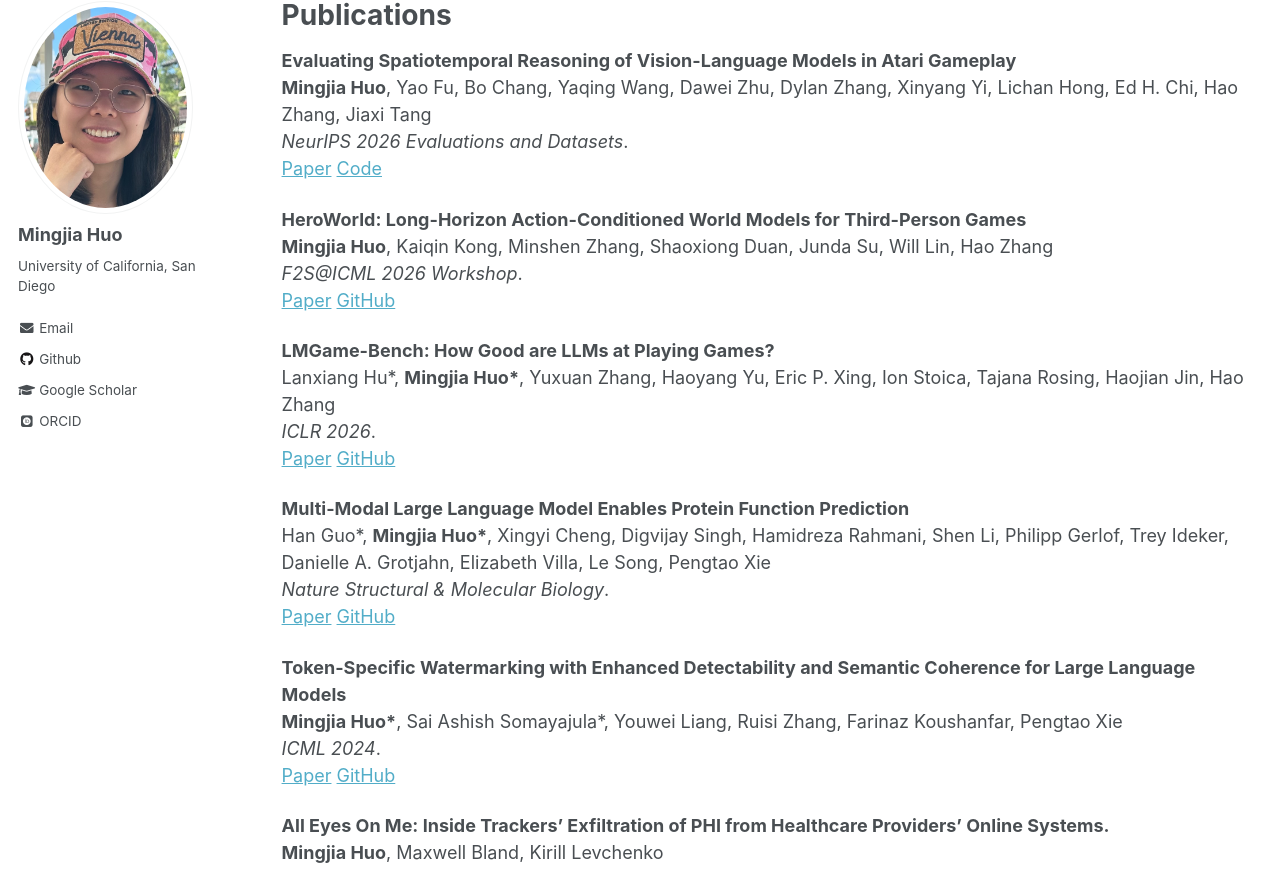
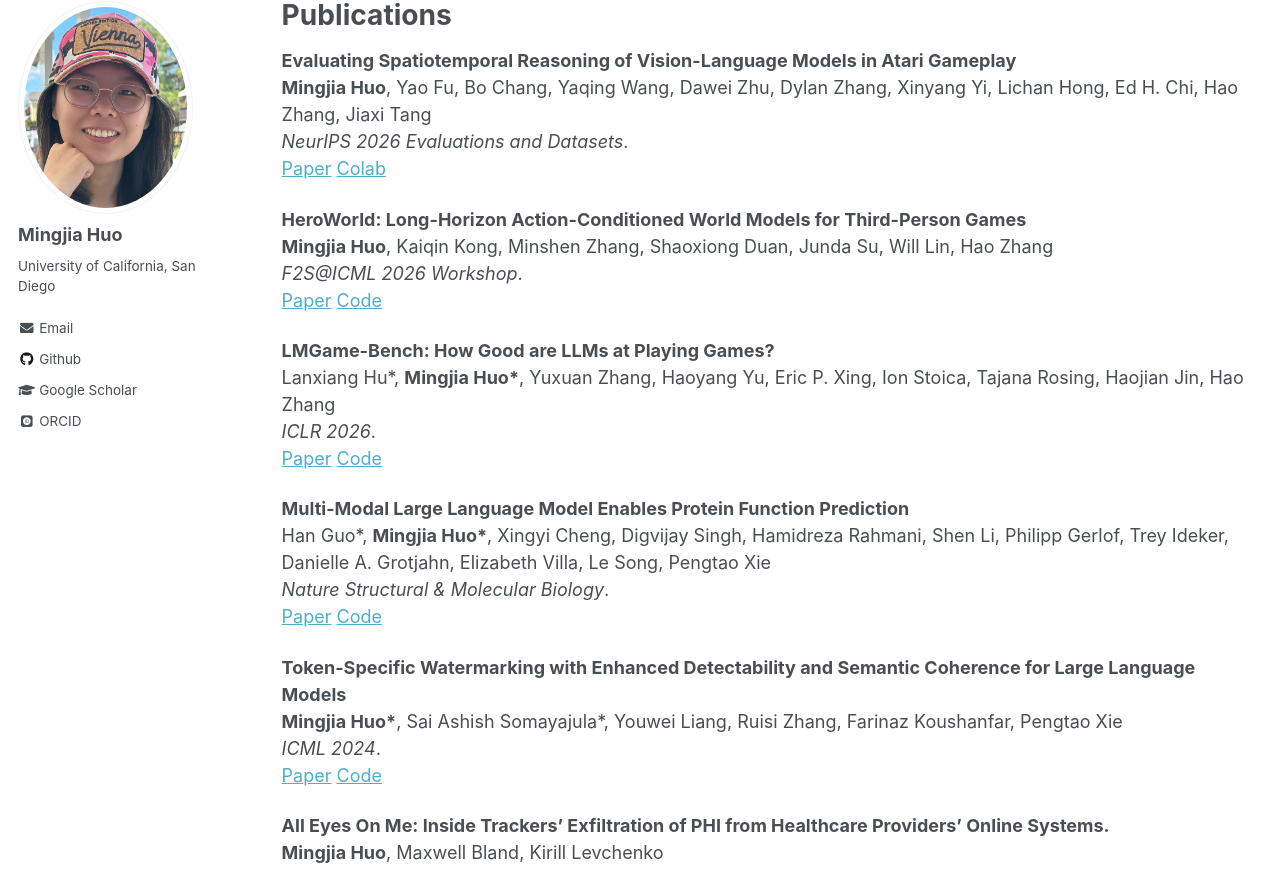
Before and after one commit to mignonjia/mignonjia.github.io, a Jekyll site: the page built from _pages/publications.md, in a window 1280 px wide and 1258 px high. Shown: the part 117-986 px from the top of the window. Built offline with Jekyll 4.4.1, drawn with Linux system fonts in a browser that asks for light colours; some web fonts are replaced.

Commit message:
Relabel publication code links
Rename GitHub links to Code; label AtariBench link as Colab.

Co-Authored-By: Claude Opus 5.5 <noreply@anthropic.com>

```diff
--- a/_pages/publications.md
+++ b/_pages/publications.md
@@ -7,31 +7,31 @@ author_profile: true
 <b>Evaluating Spatiotemporal Reasoning of Vision-Language Models in Atari Gameplay</b><br>
 <b>Mingjia Huo</b>, Yao Fu, Bo Chang, Yaqing Wang, Dawei Zhu, Dylan Zhang, Xinyang Yi, Lichan Hong, Ed H. Chi, Hao Zhang, Jiaxi Tang <br>
 <i>NeurIPS 2026 Evaluations and Datasets</i>.<br>
-<a href="https://mignonjia.github.io/AtariBench/">Paper</a> <a href="https://colab.research.google.com/drive/1QGKH3j1goKbDgQy1sJCPXkpEb-tFy38Y">Code</a>
+<a href="https://mignonjia.github.io/AtariBench/">Paper</a> <a href="https://colab.research.google.com/drive/1QGKH3j1goKbDgQy1sJCPXkpEb-tFy38Y">Colab</a>
 
 
 <b>HeroWorld: Long-Horizon Action-Conditioned World Models for Third-Person Games</b><br>
 <b>Mingjia Huo</b>, Kaiqin Kong, Minshen Zhang, Shaoxiong Duan, Junda Su, Will Lin, Hao Zhang <br>
 <i>F2S@ICML 2026 Workshop</i>.<br>
-[Paper](/files/HeroWorld.pdf) <a href="https://github.com/hao-ai-lab/FastVideo">GitHub</a>
+[Paper](/files/HeroWorld.pdf) <a href="https://github.com/hao-ai-lab/FastVideo">Code</a>
 
 
 <b>LMGame-Bench: How Good are LLMs at Playing Games?</b><br>
 Lanxiang Hu*, <b>Mingjia Huo*</b>, Yuxuan Zhang, Haoyang Yu, Eric P. Xing, Ion Stoica, Tajana Rosing, Haojian Jin, Hao Zhang<br>
 <i>ICLR 2026</i>.<br>
-<a href="https://arxiv.org/pdf/2505.15146">Paper</a> <a href="https://github.com/lmgame-org/GamingAgent">GitHub</a>
+<a href="https://arxiv.org/pdf/2505.15146">Paper</a> <a href="https://github.com/lmgame-org/GamingAgent">Code</a>
 
 
 <b>Multi-Modal Large Language Model Enables Protein Function Prediction</b><br>
 Han Guo*, <b>Mingjia Huo*</b>, Xingyi Cheng, Digvijay Singh, Hamidreza Rahmani, Shen Li, Philipp Gerlof, Trey Ideker, Danielle A. Grotjahn, Elizabeth Villa, Le Song, Pengtao Xie<br>
 <i>Nature Structural & Molecular Biology</i>.<br>
-<a href="https://www.biorxiv.org/content/10.1101/2024.08.19.608729v1">Paper</a> <a href="https://github.com/mignonjia/ProteinChat">GitHub</a>
+<a href="https://www.biorxiv.org/content/10.1101/2024.08.19.608729v1">Paper</a> <a href="https://github.com/mignonjia/ProteinChat">Code</a>
 
 
 <b>Token-Specific Watermarking with Enhanced Detectability and Semantic Coherence for Large Language Models</b><br>
 <b>Mingjia Huo\*</b>, Sai Ashish Somayajula\*, Youwei Liang, Ruisi Zhang, Farinaz Koushanfar, Pengtao Xie<br>
 <i>ICML 2024</i>.<br>
-<a href="https://arxiv.org/abs/2402.18059">Paper</a> <a href="https://github.com/mignonjia/TS_watermark">GitHub</a>
+<a href="https://arxiv.org/abs/2402.18059">Paper</a> <a href="https://github.com/mignonjia/TS_watermark">Code</a>
 
 
 <b>All Eyes On Me: Inside Trackers’ Exfiltration of PHI from Healthcare Providers’ Online Systems. </b><br>
```
